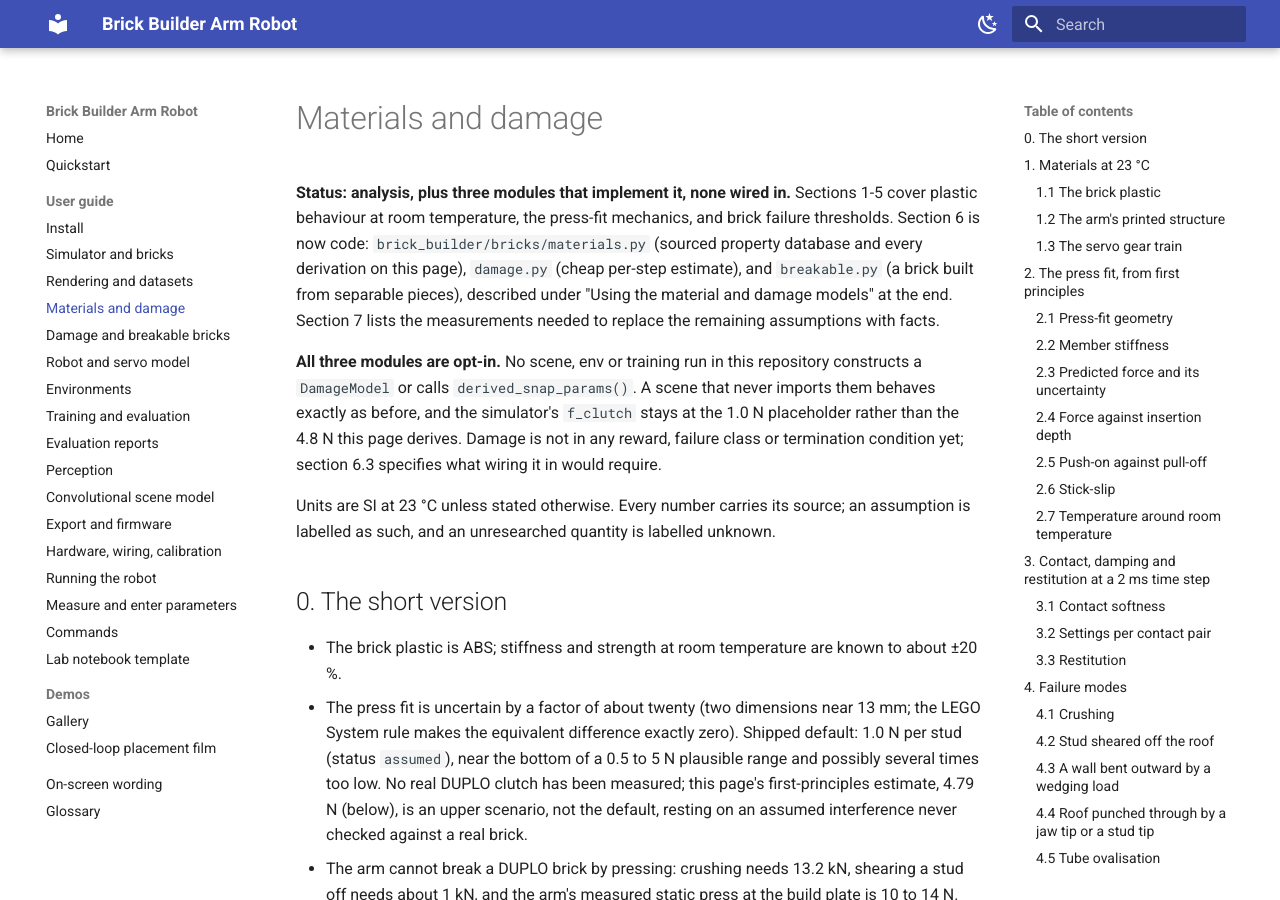
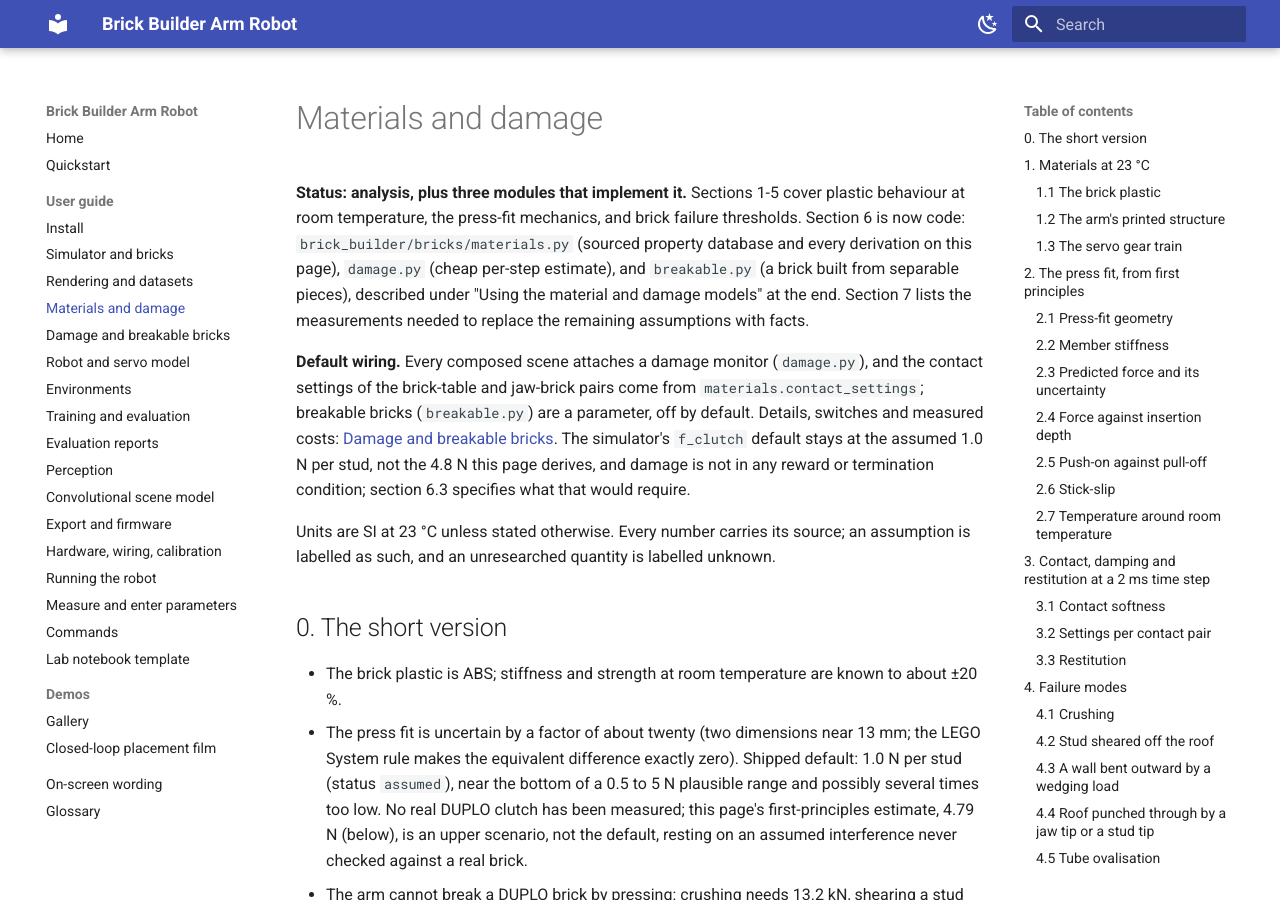
Before and after one commit to k-h-nunn/brick-builder-arm-robot, an MkDocs documentation site: the page built from docs/guide/02c-materials-and-damage.md, in a window 1280 px wide and 900 px high. Built offline with MkDocs 1.6.1 and Material for MkDocs 9.7.7, drawn with Linux system fonts in a browser that asks for light colours; some of the changed text lies outside the part shown.

Commit message:
Update the materials guide for the default damage monitor and contact model
Co-Authored-By: Claude Fable 5.1 <noreply@anthropic.com>
Claude-Session: https://claude.ai/code/session_01RzBd2B5zzgQYF7MiXKsWuw

```diff
--- a/docs/guide/02c-materials-and-damage.md
+++ b/docs/guide/02c-materials-and-damage.md
@@ -1,17 +1,18 @@
 # Materials and damage
 
-**Status: analysis, plus three modules that implement it, none wired in.** Sections 1-5 cover
+**Status: analysis, plus three modules that implement it.** Sections 1-5 cover
 plastic behaviour at room temperature, the press-fit mechanics, and brick failure thresholds.
 Section 6 is now code: `brick_builder/bricks/materials.py` (sourced property database and every
 derivation on this page), `damage.py` (cheap per-step estimate), and `breakable.py` (a brick built
 from separable pieces), described under "Using the material and damage models" at the end.
 Section 7 lists the measurements needed to replace the remaining assumptions with facts.
 
-**All three modules are opt-in.** No scene, env or training run in this repository constructs a
-`DamageModel` or calls `derived_snap_params()`. A scene that never imports them behaves exactly as
-before, and the simulator's `f_clutch` stays at the 1.0 N placeholder rather than the 4.8 N this
-page derives. Damage is not in any reward, failure class or termination condition yet; section 6.3
-specifies what wiring it in would require.
+**Default wiring.** Every composed scene attaches a damage monitor (`damage.py`), and the contact
+settings of the brick-table and jaw-brick pairs come from `materials.contact_settings`; breakable
+bricks (`breakable.py`) are a parameter, off by default. Details, switches and measured costs:
+[Damage and breakable bricks](02d-damage-and-breakable-bricks.md). The simulator's `f_clutch`
+default stays at the assumed 1.0 N per stud, not the 4.8 N this page derives, and damage is not in
+any reward or termination condition; section 6.3 specifies what that would require.
 
 Units are SI at 23 °C unless stated otherwise. Every number carries its source; an assumption is
 labelled as such, and an unresearched quantity is labelled unknown.
@@ -348,9 +349,9 @@ wrong direction, to 302.7 µm.
 
 | Pair | condim | solref | solimp | friction | Confidence |
 |---|---|---|---|---|---|
-| brick on brick, brick on baseplate | 3 | (0.004, 1.0) | (0.95, 0.999, 0.0005) | 0.35 | friction has **no source**; randomize 0.2 to 0.5 |
+| brick on brick, brick on baseplate | 3 | press bench: (0.004, 1.0); composed scene: (0.02, 1.0) | bench: (0.95, 0.999, 0.0005); scene: (0.9, 0.95, 0.001) | 0.35 | friction has **no source**; randomize 0.2 to 0.5. The scene keeps MuJoCo's default on this pair: at 4 ms the closed-loop press stops 4.50 mm short of seating ([Damage and breakable bricks](02d-damage-and-breakable-bricks.md), section 2.2) |
 | jaw pad on brick (PLA on ABS) | 4, priority 1 | (0.004, 1.0) | (0.95, 0.999, 0.0005) | currently 1.0 | 1.0 is a modelling choice to make the grasp hold, not a measurement. PLA is reported to have *lower* friction than ABS, so the physical value is more likely 0.3 to 0.5. Randomize 0.3 to 1.0 and keep the priority so the pad's value wins |
-| brick on table | 3 | (0.004, 1.0) | same | 0.4 | depends entirely on the table; randomize 0.2 to 0.8 |
+| brick on table | 3, priority 1 | (0.004, 1.0) | same | 0.4 | depends entirely on the table; randomize 0.2 to 0.8 |
 | arm link on anything | 3 | (0.004, 1.0) | same | default | collisions, not manipulation; nothing rests on these |
 
 The `condim 4` / `priority 1` setting on the pads is correct and should stay: it gives the pad
@@ -1035,9 +1036,9 @@ anchors that end of the ladder, and no policy will get near it.
 
 ## Using the material and damage models
 
-Sections 0 to 7 are the analysis; this section is the code that implements it. Three modules, all
-opt-in — nothing in them changes a default, and a scene that never imports them behaves exactly as
-before.
+Sections 0 to 7 are the analysis; this section is the code that implements it. The damage monitor
+is attached to every composed scene by default; breakable bricks and the fully derived contact
+model are parameters. Damage states: intact, marked, loosened, yielded, cracked, broken.
 
 | Module | What it is | When you want it |
 |---|---|---|
```
